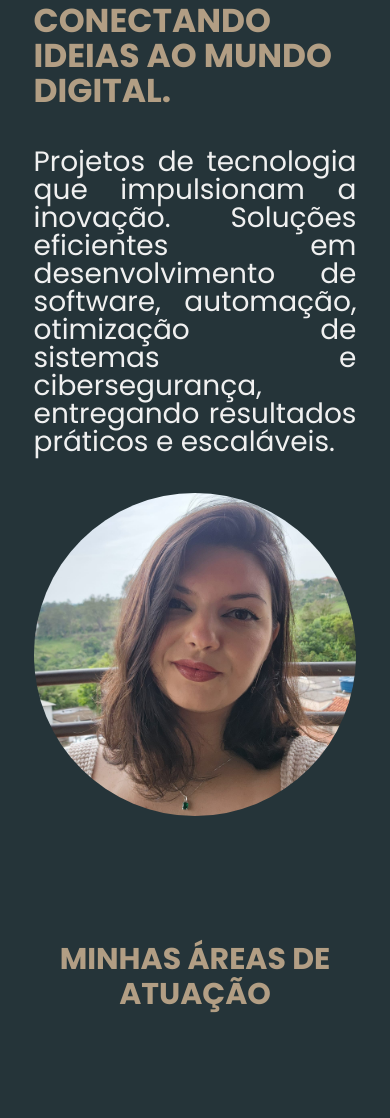
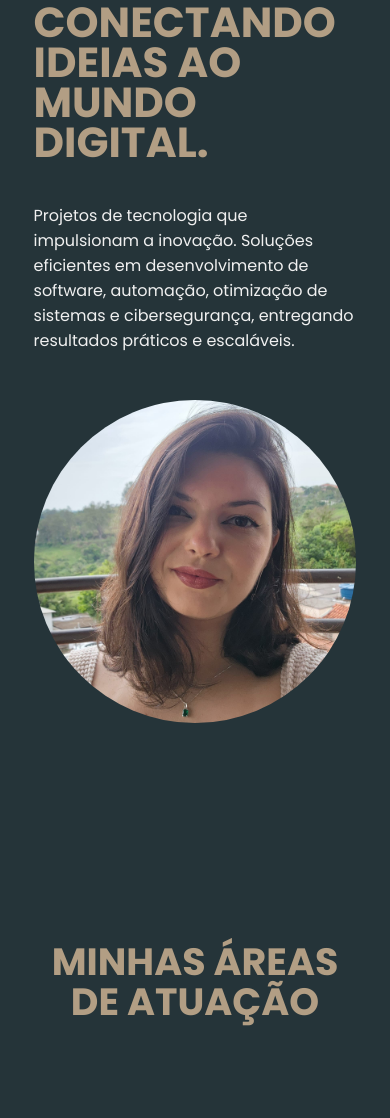
Before and after one commit to emilianac/portfolio, a website: page index.html in a window 390 px wide. Shown: the part 102-1220 px from the top of the page. Drawn offline with nearby package versions, Linux system fonts and the light colour scheme; a web font is replaced by a local one.

Commit message:
formatacao celular

```diff
--- a/css/style.css
+++ b/css/style.css
@@ -371,13 +371,6 @@ footer .line-footer img{
         flex-direction: column;
     }
 
-    h2.titulo{
-        font-size: 30px;
-        line-height: 35px;
-        margin-bottom: 30px;
-        text-align: center;
-    }
-
     /* CABEÇALHO */
     .header .logo img{
         max-width: 15px;
@@ -400,19 +393,6 @@ footer .line-footer img{
         display: none;
     }
 
-    .topo-do-site h1{
-        font-size: 33px;
-        line-height: 35px;
-        margin-bottom: 30px;
-    }
-
-    .topo-do-site p{
-        font-size: 28px;
-        line-height: 28px;
-        margin-bottom: 30px;
-        text-align: justify;
-    }
-
     .topo-do-site .img-topo-site img{
         max-width: 100%;
     }
@@ -421,13 +401,6 @@ footer .line-footer img{
     /* ESPECIALIDADES */
     section.especialidades{
         padding-top: 50px 4%;
-    }
-
-    .especialidades h2{
-        font-size: 30px;
-        line-height: 35px;
-        margin-bottom: 30px;
-        text-align: center;
     }
 
      /* SOBRE */
```
